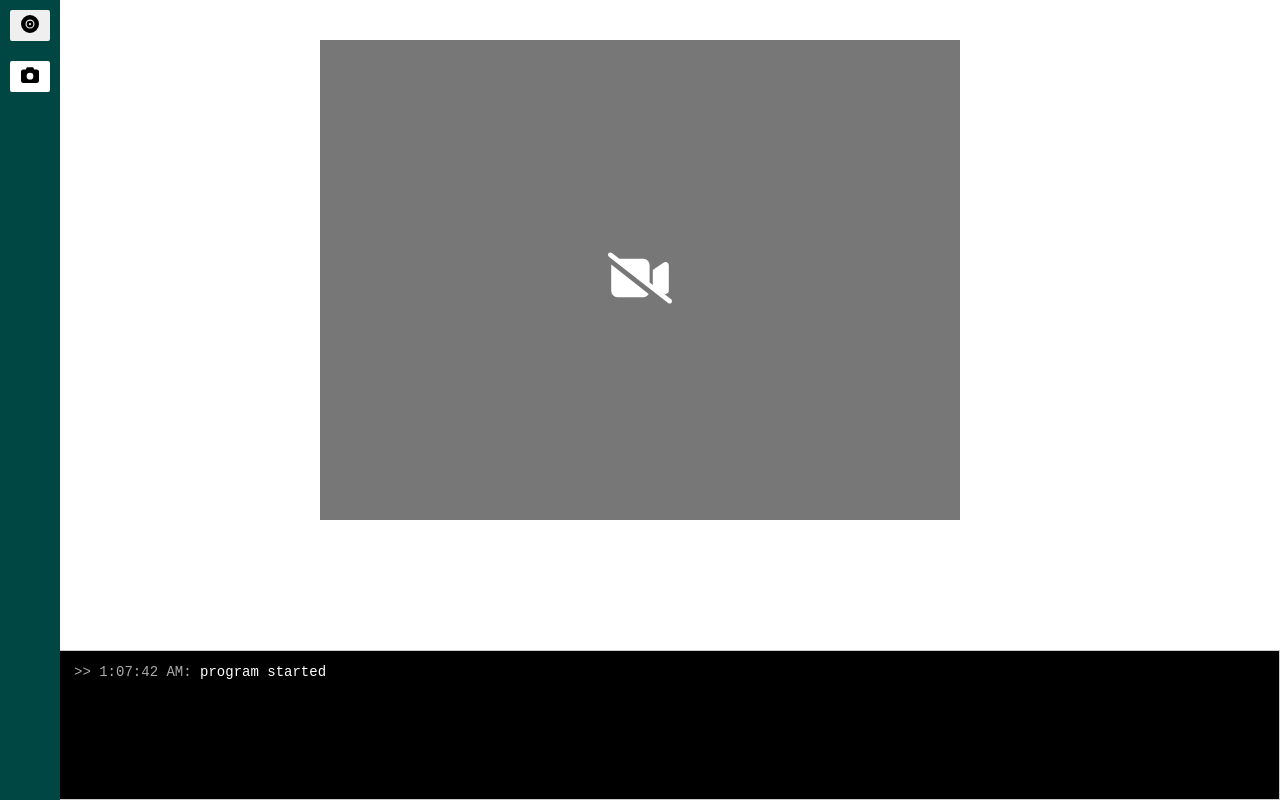
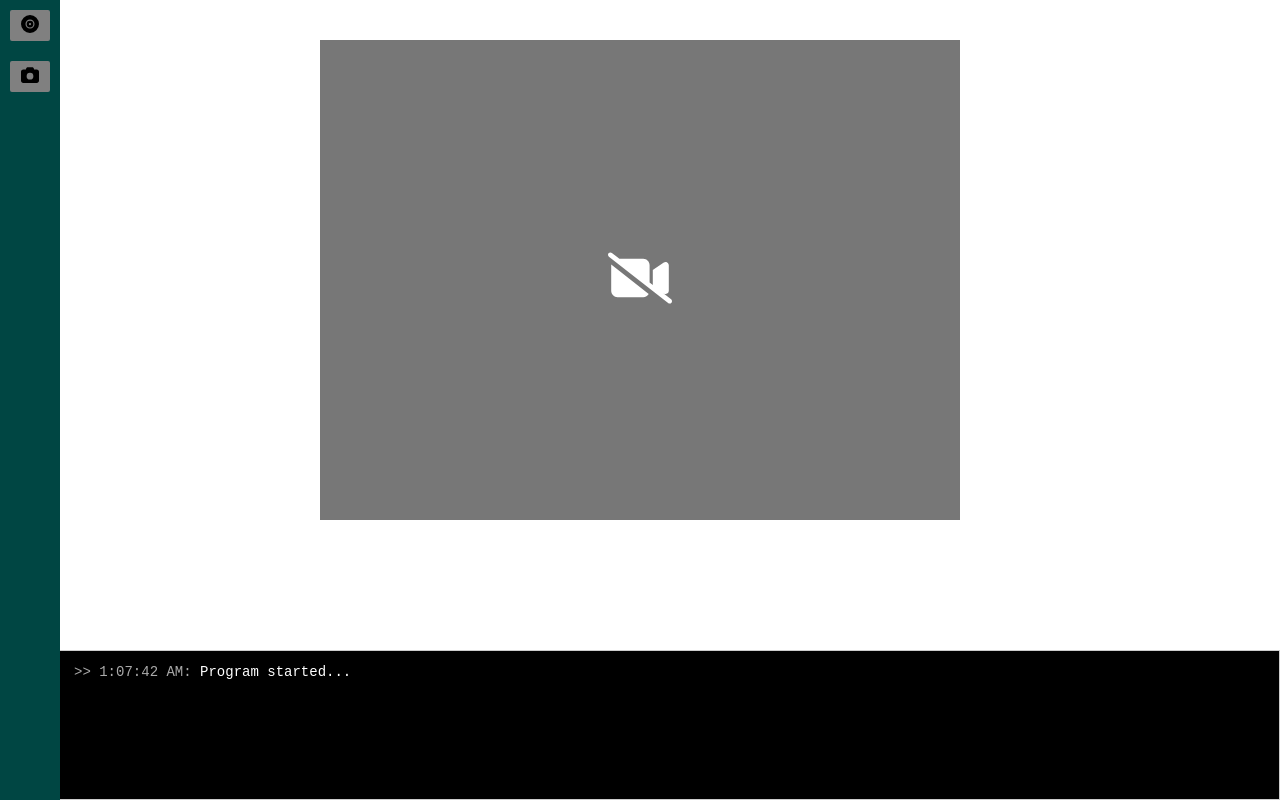
Before and after one commit to snoberyman/canny-detector, a React (Vite) app in the folder frontend/: page / in a window 1280 px wide. Built offline with nearby package versions, Linux system fonts and the light colour scheme.

Commit message:
added status messages to log

```diff
--- a/frontend/src/App.tsx
+++ b/frontend/src/App.tsx
@@ -1,56 +1,31 @@
-import { useEffect, useState, useRef } from "react";
-import { AppProvider } from "./context/AppProvider"; // Import context provider
+import { useEffect } from "react";
 
 import SideBar from "./components/sideBar";
 import MainDisplay from "./components/mainDisplay";
 import LogDisplay from "./components/logDisplay";
-
-// Define the expected type for fetchStatus
-interface FetchStatusResponse {
-  status: string;
-}
+import { useAppContext } from "./context/useAppContext";
 
 function App() {
   // const [message, setMessage] = useState("");
-  const [status, setStatus] = useState<FetchStatusResponse | null>(null);
-  const [logMessages, setLogMessages] = useState<string[][]>([
-    ["program started", new Date().toLocaleTimeString()],
-  ]);
-  const prevStatusRef = useRef<string>(null);
+  const { logMessages, addLogMessage } = useAppContext();
+  // const prevStatusRef = useRef<string>(null);
 
   useEffect(() => {
-    const fetchAndUpdate = async () => {
     if (window.electronAPI) {
-        // Fetch new data
-        await window.electronAPI.fetchStatus().then((response) => {
-          // Check if data has changed (avoid adding duplicate logs)
-          if (
-            response.status !== prevStatusRef.current &&
-            response.status != ""
-          ) {
-            console.log("status:", status);
-            console.log("response: ", response);
-
-            setStatus(response);
-            prevStatusRef.current = response.status; // Update ref without causing re-renders
-            const tmp = [response.status, new Date().toLocaleTimeString()];
-            setLogMessages((prevMessages) => [...prevMessages, tmp]);
-          }
-        });
-      }
+      const handleStatusUpdate = (response: { status: string }) => {
+        // callback function to pass for onStatusMessageUpdate
+        addLogMessage([response.status, new Date().toLocaleTimeString()]);
       };
 
-    fetchAndUpdate();
+      window.electronAPI.onStatusMessageUpdate(handleStatusUpdate); // pass handleStatusUpdate to be called on straing recieved from the main process
 
-    // Set up polling to check status every 1 second
-    const intervalId = setInterval(fetchAndUpdate, 1000);
-
-    // Clean up interval on component unmount
-    return () => clearInterval(intervalId);
-  });
+      return () => {
+        window.electronAPI.removeAllListeners("status-updated");
+      };
+    }
+  }, [addLogMessage]);
 
   return (
-    <AppProvider>
     <div style={{ textAlign: "center" }}>
       <SideBar />
       <MainDisplay />
@@ -59,7 +34,6 @@ function App() {
       {/* <p>Message from Electron: {message}</p>
         <p>Data from Main Process: {data ? data.data : "Loading..."}</p> */}
     </div>
-    </AppProvider>
   );
 }
 
--- a/frontend/src/components/sideBar.tsx
+++ b/frontend/src/components/sideBar.tsx
@@ -54,7 +54,7 @@ const SideBar = () => {
         <SideBtn
           icon={<FaRecordVinyl />}
           onClick={handleToggleCamera}
-          cameraIndex={cameraIndex}
+          $cameraIndex={cameraIndex}
         ></SideBtn>
         <SideBtnDd icon={<FaCamera />} onClick={() => alert("select camera")} />
       </SidebarContainer>
--- a/frontend/src/components/sideBtn.tsx
+++ b/frontend/src/components/sideBtn.tsx
@@ -2,19 +2,31 @@ import styled from "styled-components";
 import { ReactNode } from "react";
 
 interface BtnProps {
-  cameraIndex?: number;
+  $cameraIndex?: number;
 }
 
 const Btn = styled.button<BtnProps>`
   align-items: center;
   margin: 10px auto;
   padding: 5px;
-
   color: black;
   border: none;
   border-radius: 2px;
   cursor: pointer;
   transition: background-color 0.3s;
+
+  background-color: ${(props) =>
+    props.$cameraIndex !== undefined &&
+    props.$cameraIndex >= 0 &&
+    props.$cameraIndex <= 9
+      ? "white"
+      : "gray"};
+  pointer-events: ${(props) =>
+    props.$cameraIndex !== undefined &&
+    props.$cameraIndex >= 0 &&
+    props.$cameraIndex <= 9
+      ? ""
+      : "none"};
 
   &:hover {
     background-color: #e5f4e3;
@@ -29,12 +41,12 @@ const Btn = styled.button<BtnProps>`
 interface SideBtnProps {
   icon: ReactNode; // Icon component (optional)
   onClick?: () => void; // Click event handler (optional)
-  cameraIndex: number | undefined;
+  $cameraIndex: number | undefined;
 }
 
-const SideBtn = ({ icon, onClick, cameraIndex }: SideBtnProps) => {
+const SideBtn = ({ icon, onClick, $cameraIndex }: SideBtnProps) => {
   return (
-    <Btn onClick={onClick} cameraIndex={cameraIndex}>
+    <Btn onClick={onClick} $cameraIndex={$cameraIndex}>
       {icon} {/* Render icon if provided */}
     </Btn>
   );
@@ -44,17 +56,6 @@ export default SideBtn;
 
 //***
 //
-//   background-color: ${(props) =>
-// props.cameraIndex !== undefined &&
-// props.cameraIndex >= 0 &&
-// props.cameraIndex <= 9
-//   ? "white"
-//   : "gray"};
-// pointer-events: ${(props) =>
-// props.cameraIndex !== undefined &&
-// props.cameraIndex >= 0 &&
-// props.cameraIndex <= 9
-//   ? ""
-//   : "none"};
+
 //
 //  */
--- a/frontend/src/components/sideBtnDd.tsx
+++ b/frontend/src/components/sideBtnDd.tsx
@@ -2,7 +2,11 @@ import styled from "styled-components";
 import { ReactNode, useState, useEffect } from "react";
 import { useAppContext } from "../context/useAppContext";
 
-const Btn = styled.button`
+interface BtnProps {
+  $noCameras?: number;
+}
+
+const Btn = styled.button<BtnProps>`
   align-items: center;
   margin: 10px auto;
   padding: 5px;
@@ -13,6 +17,18 @@ const Btn = styled.button`
   cursor: pointer;
   transition: background-color 0.3s;
   disabled: disabled;
+  background-color: ${(props) =>
+    props.$noCameras !== undefined &&
+    props.$noCameras >= 1 &&
+    props.$noCameras <= 9
+      ? "white"
+      : "gray"};
+  pointer-events: ${(props) =>
+    props.$noCameras !== undefined &&
+    props.$noCameras >= 1 &&
+    props.$noCameras <= 9
+      ? ""
+      : "none"};
 
   &:hover {
     background-color: #e5f4e3;
@@ -53,30 +69,70 @@ interface SideBtnProps {
 const SideBtnDd = ({ icon }: SideBtnProps) => {
   const [isDropdownOpen, setIsDropdownOpen] = useState<boolean>(false); // Manage dropdown visibility
   const [options, setOptions] = useState<number[]>([]);
-  const { cameraIndex, setCameraIndex } = useAppContext();
+  const { cameraIndex, setCameraIndex, addLogMessage } = useAppContext();
 
   const toggleDropdown = () => {
     setIsDropdownOpen(!isDropdownOpen);
   };
 
   const handleOptionSelect = (option: number) => {
+    setIsDropdownOpen(false); // Close dropdown after selection
     setCameraIndex(option);
-    setIsDropdownOpen(false); // Close dropdown after selection
-    console.log("selected Camera: ", cameraIndex);
+    // addLogMessage([
+    //   `Camera ${
+    //     cameraIndex != undefined && cameraIndex >= 0 && cameraIndex <= 9
+    //       ? cameraIndex + 1
+    //       : ""
+    //   } is selected.`,
+    //   new Date().toLocaleTimeString(),
+    // ]);
   };
+
+  useEffect(() => {
+    if (typeof cameraIndex === "number") {
+      addLogMessage([
+        `Camera ${cameraIndex + 1} is selected.`,
+        new Date().toLocaleTimeString(),
+      ]);
+    }
+    // else {
+    //   addLogMessage([
+    //     `Camera is not selected or invalid index.`,
+    //     new Date().toLocaleTimeString(),
+    //   ]);
+    // }
+    // eslint-disable-next-line react-hooks/exhaustive-deps
+  }, [cameraIndex]); // This runs when cameraIndex changes
 
   useEffect(() => {
     if (window.electronAPI) {
       window.electronAPI.fetchCams().then((response) => {
-        console.log("list of avilalble cameras:", response.data);
+        if (response.data.length === 1) {
+          addLogMessage([
+            `1 Camera detected.`,
+            new Date().toLocaleTimeString(),
+          ]);
+        } else if (response.data.length > 1 && response.data.length << 10) {
+          addLogMessage([
+            `${response.data.length} Cameras detected.`,
+            new Date().toLocaleTimeString(),
+          ]);
+        } else {
+          addLogMessage([
+            `No camera detected! Please check your connection and ensure a camera is plugged in.`,
+            new Date().toLocaleTimeString(),
+          ]);
+        }
+
         setOptions(response.data);
       });
     }
+    // eslint-disable-next-line react-hooks/exhaustive-deps
   }, []);
 
   return (
     <div style={{ position: "relative" }}>
-      <Btn onClick={toggleDropdown}>
+      <Btn onClick={toggleDropdown} $noCameras={options.length}>
         {icon} {/* Render icon if provided */}
       </Btn>
       {isDropdownOpen && (
--- a/frontend/src/context/AppContext.tsx
+++ b/frontend/src/context/AppContext.tsx
@@ -3,10 +3,10 @@ import { createContext } from "react";
 interface AppContextType {
   cameraStatus: boolean;
   setCameraStatus: (message: boolean) => void;
-  statusMessage: string;
-  setStatusMessage: (message: string) => void;
   cameraIndex: number | undefined;
   setCameraIndex: (options: number | undefined) => void;
+  logMessages: string[][];
+  addLogMessage: (message: [string, string]) => void;
 }
 
 export const AppContext = createContext<AppContextType | undefined>(undefined);
--- a/frontend/src/context/AppProvider.tsx
+++ b/frontend/src/context/AppProvider.tsx
@@ -19,10 +19,15 @@ import { AppContext } from "./AppContext"; //  context to hold the state
 // };
 
 export const AppProvider = ({ children }: { children: ReactNode }) => {
-  const [statusMessage, setStatusMessage] = useState<string>("");
+  const [logMessages, setLogMessages] = useState<string[][]>([
+    ["Program started...", new Date().toLocaleTimeString()],
+  ]);
   const [cameraStatus, setCameraStatus] = useState<boolean>(false);
   const [cameraIndex, setCameraIndex] = useState<number | undefined>(undefined);
 
+  const addLogMessage = (message: [string, string]) => {
+    setLogMessages((prev) => [...prev, message]);
+  };
   // useEffect(() => {
   //   // Listen to the Electron main process
   //   // const unsubscribe = listenToMainProcess(setStatusMessage);
@@ -38,10 +43,10 @@ export const AppProvider = ({ children }: { children: ReactNode }) => {
       value={{
         cameraStatus,
         setCameraStatus,
-        statusMessage,
-        setStatusMessage,
         cameraIndex,
         setCameraIndex,
+        logMessages,
+        addLogMessage,
       }}
     >
       {children}
--- a/frontend/src/global.d.ts
+++ b/frontend/src/global.d.ts
@@ -2,7 +2,9 @@ export interface ElectronAPI {
   send: (channel: string, data: string) => void; // You can define `data` more specifically if needed
 
   startCamera: (channel: string, cameraStatus: boolean, cameraIndex: number) => void;
-  fetchStatus: () => Promise<{ status: string }>;
+  // fetchStatus: () => Promise<{ status: string }>;
+  onStatusMessageUpdate: (callback: (data: { status: string }) => void) => void;
+
   fetchCams: () => Promise<{ data: number[] }>;
 
 
--- a/frontend/src/main.tsx
+++ b/frontend/src/main.tsx
@@ -2,8 +2,12 @@
 import { createRoot } from "react-dom/client";
 import App from "./App.tsx";
 
+import { AppProvider } from "./context/AppProvider"; // Import context provider
+
 createRoot(document.getElementById("root")!).render(
   // <StrictMode>
-  <App />
+  <AppProvider>
+    <App />
+  </AppProvider>
   // </StrictMode>
 );
```
Also changed, not shown: 2 other files (tests, documents, lock files or other folders). Lines whose indentation alone changed are shown as unchanged.
